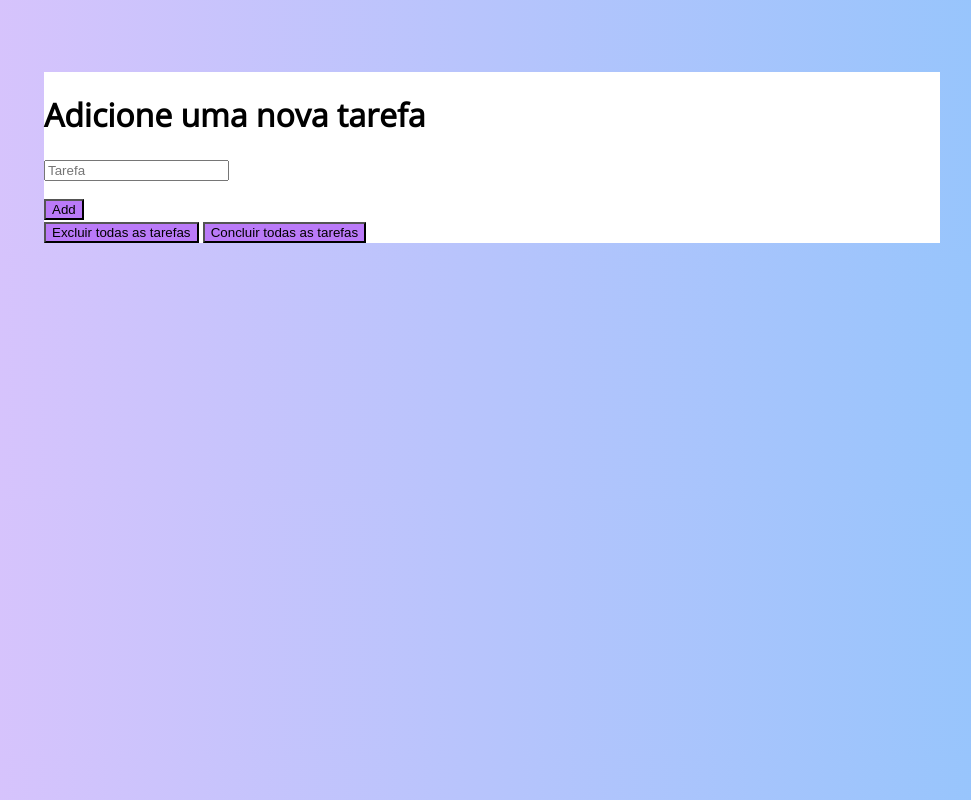
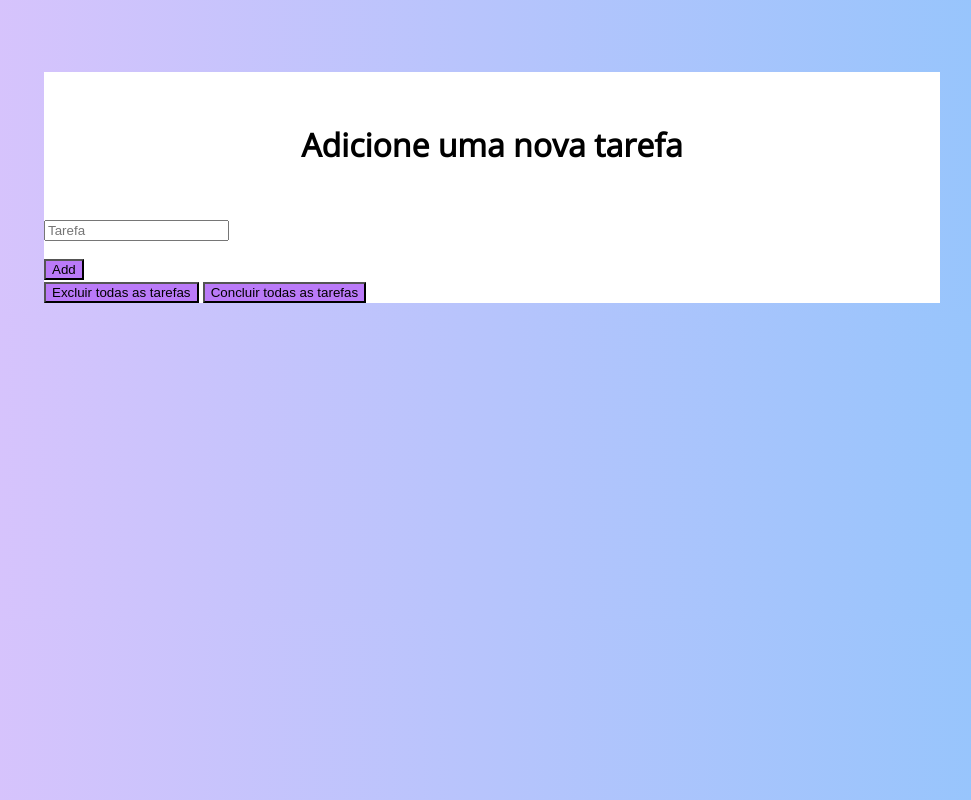
Before and after one commit to cecisousa/reprograma-to-do-list, a plain HTML site: page index.html in a window 1280 px wide. Shown: the whole page, without its empty margins (156-1127 px from the left). Drawn offline with nearby package versions, Linux system fonts and the light colour scheme.

Commit message:
corrige identação e adiciona estilo ao titulo

```diff
--- a/css/style.css
+++ b/css/style.css
@@ -4,6 +4,12 @@ body {
     background-image: linear-gradient(to right, #e0c3fc, #8ec5fc);
     display: flex;
     justify-content: center;
+}
+
+#titulo {
+    display: flex;
+    justify-content: center;
+    margin: 30px 0;
 }
 
 #boxTarefas {
--- a/index.html
+++ b/index.html
@@ -17,13 +17,12 @@
             <form action="" id="formulario">
                 <input id="inputTarefa" type="text" placeholder="Tarefa">
                 <p id="erro"></p>
-        </div>
                 <div id="btnAdd">
                   <button id="btnAdd__enviar">Add</button>
                 </div>
             </form>
-        <div id="tarefasAdicionadas">
         </div>
+        <div id="tarefasAdicionadas"></div>
         <div id="btnLimparConcluir">
             <button id="btnLimpar">Excluir todas as tarefas</button>
             <button id="btnConcluir">Concluir todas as tarefas</button>
```
Lines whose indentation alone changed are shown as unchanged.
